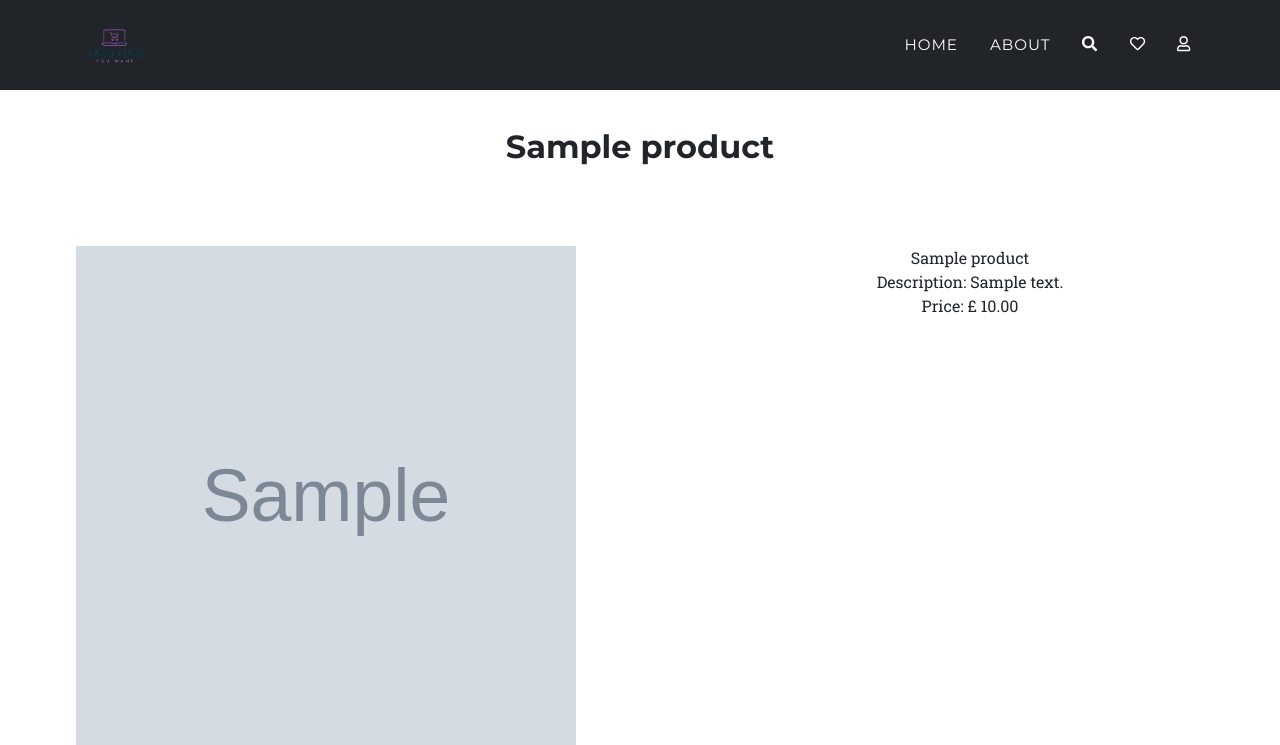
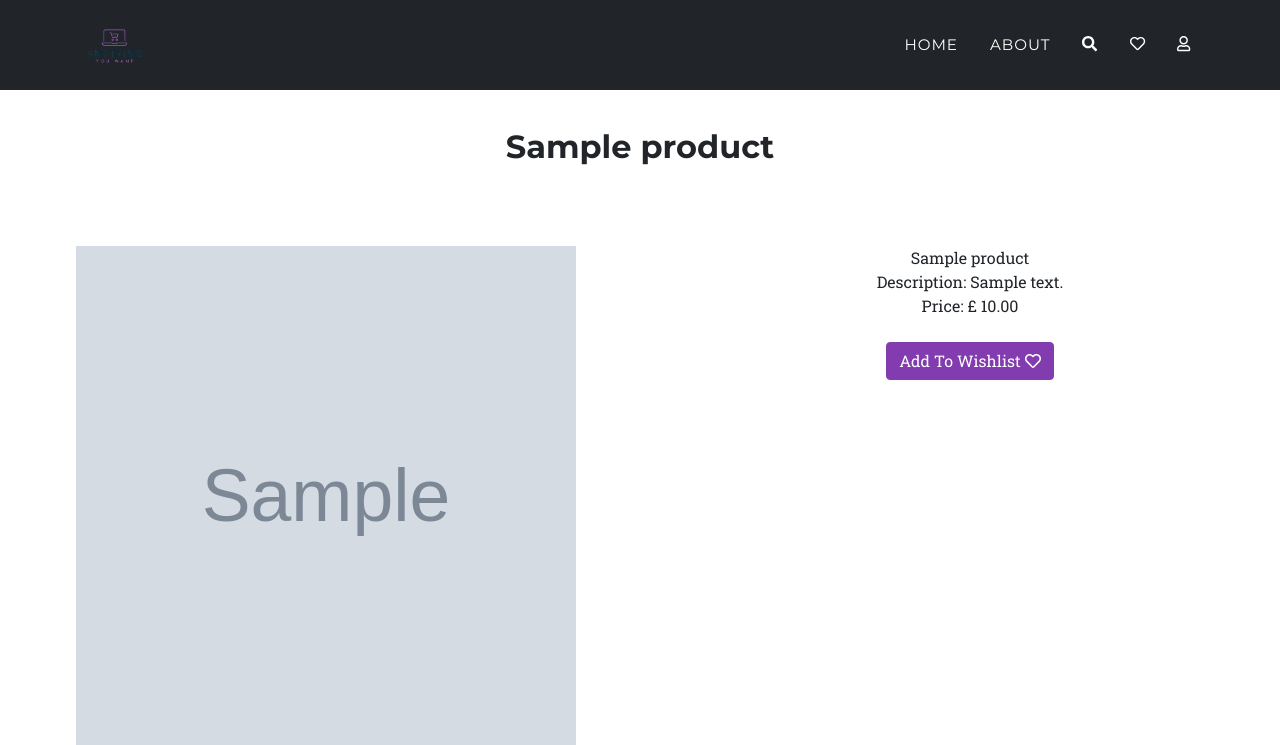
Before and after one commit to UoG-ITECH/anything, a Django app: a page that uses tango_with_django_project/templates/rango/base.html in a window 1280 px wide. Shown: the top 745 px of the page. Run offline with Django 3.2, Linux system fonts and the light colour scheme; tables that the repository leaves empty hold one stand-in row (values such as "Sample post"); grey boxes marked "Sample" are stand-in pictures; some libraries are stand-ins or nearby versions.

Commit message:
wishlist UI

```diff
--- a/tango_with_django_project/rango/models.py
+++ b/tango_with_django_project/rango/models.py
@@ -80,7 +80,7 @@ class DummyReview(models.Model):
     dummy_user = models.TextField()
     dummy_product = models.ForeignKey(Product, related_name='reviews_dummy', on_delete=models.CASCADE)
     dummy_rating = models.IntegerField()
-    dummy_content= models.TextField()
+    dummy_content = models.TextField()
     dummy_date = models.TextField()
 
 
@@ -88,11 +88,12 @@ class Article(models.Model):
     title = models.CharField(max_length=300, help_text="Please enter the Article title here.")
     content = models.TextField(max_length=5000, help_text="Please enter the content of the article here.")
     date = models.DateField(auto_now_add=True)
-    author = models.ForeignKey(User,on_delete=models.CASCADE, max_length=200)
+    author = models.ForeignKey(User, on_delete=models.CASCADE, max_length=200)
     picture = models.ImageField(upload_to='article_images', blank=True)
 
     def __str__(self):
         return self.title
+
 
 class Store(models.Model):
     name = models.CharField(max_length=200)
@@ -108,3 +109,16 @@ class Store(models.Model):
 
     def __str__(self):
         return self.name
+
+
+class Wishlist(models.Model):
+    user = models.ForeignKey(User, on_delete=models.CASCADE)
+    products = models.ForeignKey(Product, on_delete=models.CASCADE)
+    slug = models.SlugField()
+
+    def save(self, *args, **kwargs):
+        self.slug = slugify(self.name)
+        super(Wishlist, self).save(*args, **kwargs)
+
+    def __str__(self):
+        return self.products
--- /dev/null
+++ b/tango_with_django_project/rango/templatetags/tags.py
@@ -0,0 +1,10 @@
+from django import template
+from rango.models import Product
+
+register = template.Library()
+
+
+@register.simple_tag
+def get_wishlist(request):
+    wish_list = Product.objects.all()
+    return wish_list
--- a/tango_with_django_project/rango/views.py
+++ b/tango_with_django_project/rango/views.py
@@ -7,9 +7,9 @@ from django.utils.decorators import method_decorator
 from django.views import View
 from datetime import datetime
 
-
-from rango.models import Category, Product, UserProfile, Article
-from rango.forms import CategoryForm, ProductForm, UserForm, UserProfileForm, ReviewForm, UserProfileEditForm, ArticleForm, StoreForm
+from rango.models import Category, Product, UserProfile, Article, Wishlist
+from rango.forms import CategoryForm, ProductForm, UserForm, UserProfileForm, ReviewForm, UserProfileEditForm, \
+    ArticleForm, StoreForm
 from rango.bing_search import run_query
 
 
@@ -371,7 +371,6 @@ def add_article(request):
     return redirect(reverse('rango:index'))
 
 
-
 @login_required
 def edit_article(request, pk):
     if request.user.is_authenticated:
@@ -393,11 +392,12 @@ def edit_article(request, pk):
 
                     return redirect('/any/article/')
 
-            context = {'form':form}
+            context = {'form': form}
 
         else:
             return redirect('/any/article/')
     return render(request, 'rango/edit_article.html', context)
+
 
 @login_required
 def delete_article(request, pk):
@@ -408,13 +408,14 @@ def delete_article(request, pk):
                 article.delete()
                 return redirect('/any/article/')
 
-            context = {'item':article}
+            context = {'item': article}
 
 
         else:
             return redirect('/any/article/')
 
     return render(request, 'rango/delete_article.html', context)
+
 
 @login_required
 def article_show(request):
@@ -423,7 +424,7 @@ def article_show(request):
         context_dict = {}
         context_dict['articles'] = article_list
 
-    return render(request, 'rango/article.html',context=context_dict)
+    return render(request, 'rango/article.html', context=context_dict)
 
 
 def add_store(request):
--- a/tango_with_django_project/static/css/wishlist.css
+++ b/tango_with_django_project/static/css/wishlist.css
@@ -1,3 +1,14 @@
-#wishlist:hover {
+#wishlist-icon:hover > #wishlists {
+    transform: scale(1);
+}
 
+#wishlists {
+    background-color: #d5b6f2;
+    height: 250px;
+    width: 250px;
+    border: 2px solid #d5b6f2;
+    position: absolute;
+    transition: 1s all;
+    transform: scale(0);
+    transform-origin: top left;
 }
--- a/tango_with_django_project/templates/rango/base.html
+++ b/tango_with_django_project/templates/rango/base.html
@@ -1,6 +1,7 @@
 <!DOCTYPE html>
 {% load staticfiles %}
 {% load rango_template_tags %}
+{% load tags %}
 
 <html lang="en">
 <head>
@@ -40,7 +41,21 @@
                 <li class="nav-item"><a class="nav-link" href="{% url 'rango:index' %}">Home</a></li>
                 <li class="nav-item"><a class="nav-link" href="{% url 'rango:about' %}">About</a></li>
                 <li class="nav-item"><a class="nav-link" href="{% url 'rango:search' %}"><i class="fas fa-search"></i></a></li>
-                <li class="nav-item"><a class="nav-link"><i class="far fa-heart"></i></a></li>
+                <li class="nav-item" id="wishlist-icon"><a class="nav-link">
+                    <i class="far fa-heart"></i></a>
+                    <div id="wishlists">
+                        <h4 style="text-align: center;">Wishlist Items</h4>
+                        {% get_wishlist request %}
+<!--                        {% for item in wish_list %}-->
+<!--                        {% if wish_list|length == 0 %}-->
+<!--                        <p>You have no wish items</p>-->
+<!--                        <hr>-->
+<!--                        {% else %}-->
+<!--                        <p>you have wish item</p>-->
+<!--                        {% endif %}-->
+<!--                        {% endfor %}-->
+                    </div>
+                </li>
             {% if user.is_authenticated %}
 <!--                <li class="nav-item"><a class="nav-link" href="{% url 'rango:restricted' %}">Restricted Page</a></li>-->
                 <li class="nav-item"><a class="nav-link" href="{% url 'rango:add_category' %}">Add a New Category</a></li>
--- a/tango_with_django_project/templates/rango/product.html
+++ b/tango_with_django_project/templates/rango/product.html
@@ -39,6 +39,9 @@
                 <br/>
              Price:  £ {{ product.price |floatformat:2 }}
                 <br/>
+           <br>
+           <a class="btn btn-primary" id="add-to-wishlist" href="" >
+               Add To Wishlist <i class="far fa-heart"></i></a>
 
             </ul>
       </div>
```
Also changed, not shown: tango_with_django_project/media/article_images/Screen_Shot_2021-08-05_at_12.36.17_AM.png (added).
